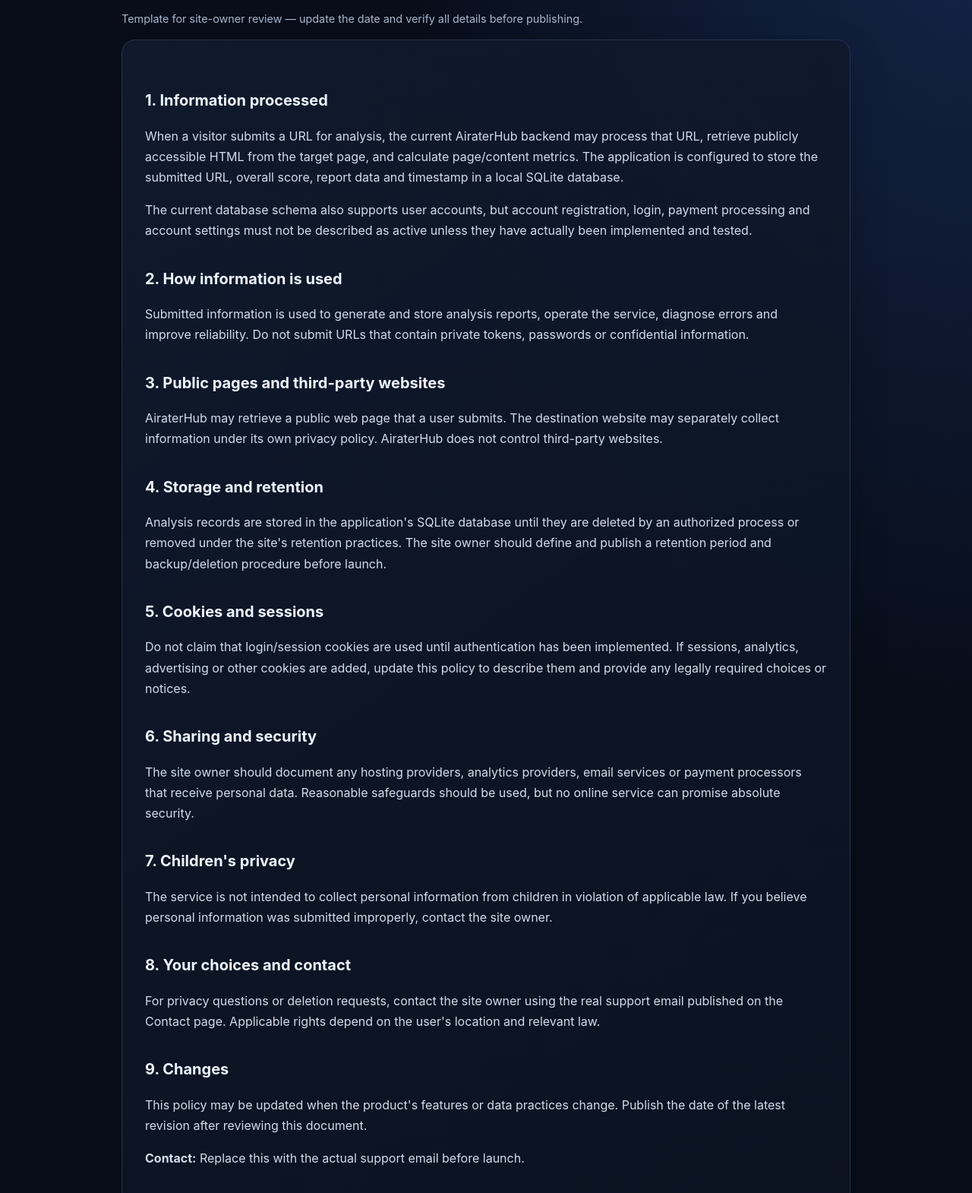
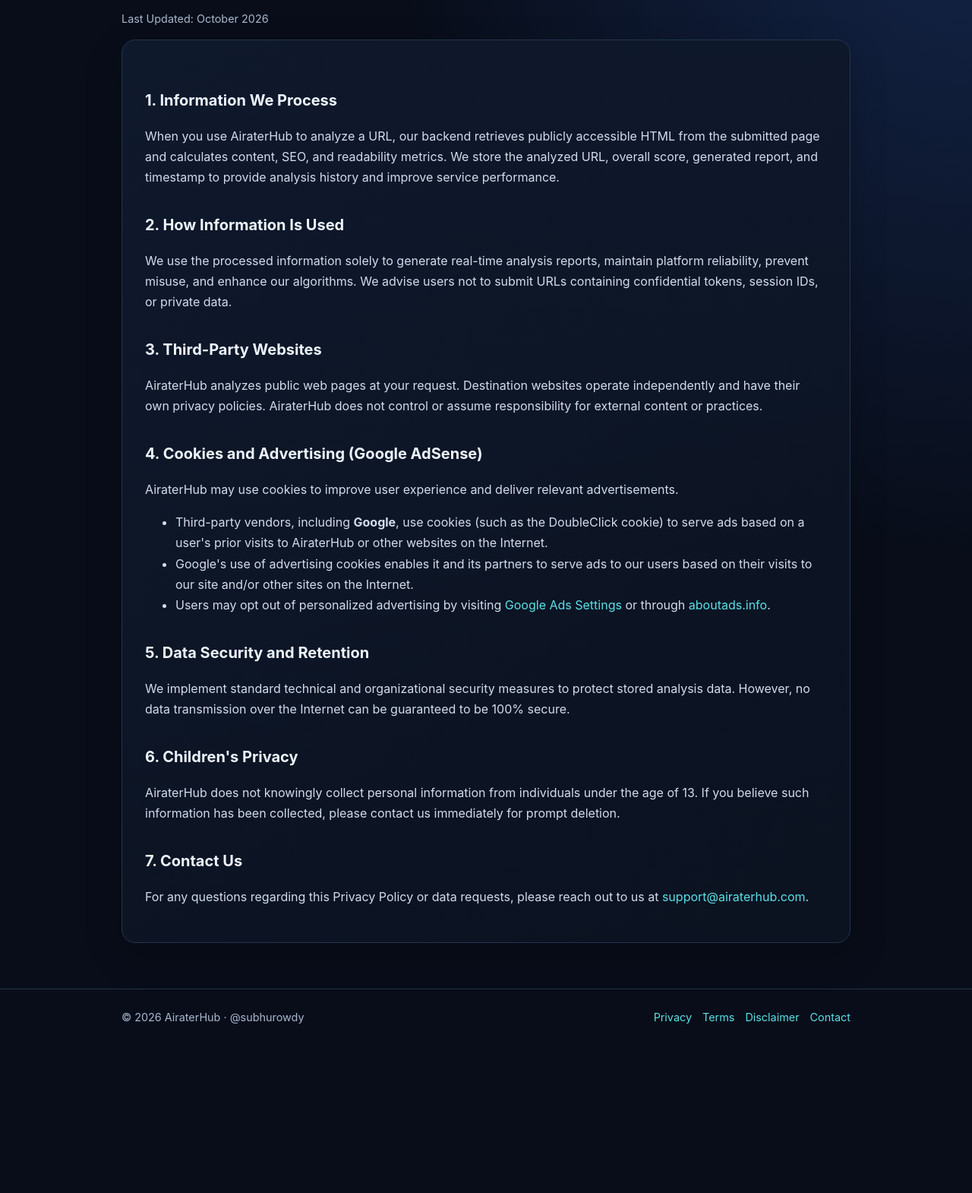
Before and after one commit to Subhurowdy/airaterhub, a website: page privacy-policy.html in a window 1280 px wide. Shown: the part 210-1780 px from the top of the page at 76% size. After the commit the page ends 1586 px from the top, so only its background shows below. Drawn offline with Linux system fonts and the light colour scheme.

Commit message:
Update legal pages for Google AdSense compliance

```diff
--- a/privacy-policy.html
+++ b/privacy-policy.html
@@ -11,28 +11,33 @@
 <header><div class="wrap nav"><a class="brand" href="index.html">AIRATER<span>HUB</span></a><nav><a href="about.html">About</a><a href="faq.html">FAQ</a><a href="contact.html">Contact</a></nav></div></header>
 <main class="wrap"><div class="eyebrow">PRIVACY</div>
 <h1>Privacy Policy</h1>
-<p class="updated">Template for site-owner review — update the date and verify all details before publishing.</p>
+<p class="updated">Last Updated: October 2026</p>
 <div class="panel">
-<h2>1. Information processed</h2>
-<p>When a visitor submits a URL for analysis, the current AiraterHub backend may process that URL, retrieve publicly accessible HTML from the target page, and calculate page/content metrics. The application is configured to store the submitted URL, overall score, report data and timestamp in a local SQLite database.</p>
-<p>The current database schema also supports user accounts, but account registration, login, payment processing and account settings must not be described as active unless they have actually been implemented and tested.</p>
-<h2>2. How information is used</h2>
-<p>Submitted information is used to generate and store analysis reports, operate the service, diagnose errors and improve reliability. Do not submit URLs that contain private tokens, passwords or confidential information.</p>
-<h2>3. Public pages and third-party websites</h2>
-<p>AiraterHub may retrieve a public web page that a user submits. The destination website may separately collect information under its own privacy policy. AiraterHub does not control third-party websites.</p>
-<h2>4. Storage and retention</h2>
-<p>Analysis records are stored in the application's SQLite database until they are deleted by an authorized process or removed under the site's retention practices. The site owner should define and publish a retention period and backup/deletion procedure before launch.</p>
-<h2>5. Cookies and sessions</h2>
-<p>Do not claim that login/session cookies are used until authentication has been implemented. If sessions, analytics, advertising or other cookies are added, update this policy to describe them and provide any legally required choices or notices.</p>
-<h2>6. Sharing and security</h2>
-<p>The site owner should document any hosting providers, analytics providers, email services or payment processors that receive personal data. Reasonable safeguards should be used, but no online service can promise absolute security.</p>
-<h2>7. Children's privacy</h2>
-<p>The service is not intended to collect personal information from children in violation of applicable law. If you believe personal information was submitted improperly, contact the site owner.</p>
-<h2>8. Your choices and contact</h2>
-<p>For privacy questions or deletion requests, contact the site owner using the real support email published on the Contact page. Applicable rights depend on the user's location and relevant law.</p>
-<h2>9. Changes</h2>
-<p>This policy may be updated when the product's features or data practices change. Publish the date of the latest revision after reviewing this document.</p>
-<p><strong>Contact:</strong> Replace this with the actual support email before launch.</p>
+<h2>1. Information We Process</h2>
+<p>When you use AiraterHub to analyze a URL, our backend retrieves publicly accessible HTML from the submitted page and calculates content, SEO, and readability metrics. We store the analyzed URL, overall score, generated report, and timestamp to provide analysis history and improve service performance.</p>
+
+<h2>2. How Information Is Used</h2>
+<p>We use the processed information solely to generate real-time analysis reports, maintain platform reliability, prevent misuse, and enhance our algorithms. We advise users not to submit URLs containing confidential tokens, session IDs, or private data.</p>
+
+<h2>3. Third-Party Websites</h2>
+<p>AiraterHub analyzes public web pages at your request. Destination websites operate independently and have their own privacy policies. AiraterHub does not control or assume responsibility for external content or practices.</p>
+
+<h2>4. Cookies and Advertising (Google AdSense)</h2>
+<p>AiraterHub may use cookies to improve user experience and deliver relevant advertisements.</p>
+<ul>
+  <li>Third-party vendors, including <strong>Google</strong>, use cookies (such as the DoubleClick cookie) to serve ads based on a user's prior visits to AiraterHub or other websites on the Internet.</li>
+  <li>Google's use of advertising cookies enables it and its partners to serve ads to our users based on their visits to our site and/or other sites on the Internet.</li>
+  <li>Users may opt out of personalized advertising by visiting <a href="https://www.google.com/settings/ads" target="_blank" rel="noopener">Google Ads Settings</a> or through <a href="https://www.aboutads.info" target="_blank" rel="noopener">aboutads.info</a>.</li>
+</ul>
+
+<h2>5. Data Security and Retention</h2>
+<p>We implement standard technical and organizational security measures to protect stored analysis data. However, no data transmission over the Internet can be guaranteed to be 100% secure.</p>
+
+<h2>6. Children's Privacy</h2>
+<p>AiraterHub does not knowingly collect personal information from individuals under the age of 13. If you believe such information has been collected, please contact us immediately for prompt deletion.</p>
+
+<h2>7. Contact Us</h2>
+<p>For any questions regarding this Privacy Policy or data requests, please reach out to us at <a href="mailto:support@airaterhub.com">support@airaterhub.com</a>.</p>
 </div>
 </main>
 <footer><div class="wrap foot"><span>© 2026 AiraterHub · @subhurowdy</span><div class="footlinks"><a href="privacy-policy.html">Privacy</a><a href="terms.html">Terms</a><a href="disclaimer.html">Disclaimer</a><a href="contact.html">Contact</a></div></div></footer>
```
Also changed, not shown: contact.html (+2 -4 lines), faq.html (+1 -1 lines), terms.html (+2 -2 lines).
